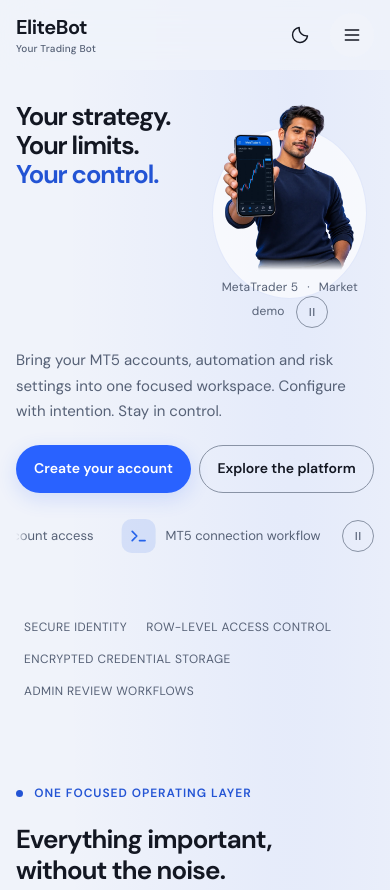
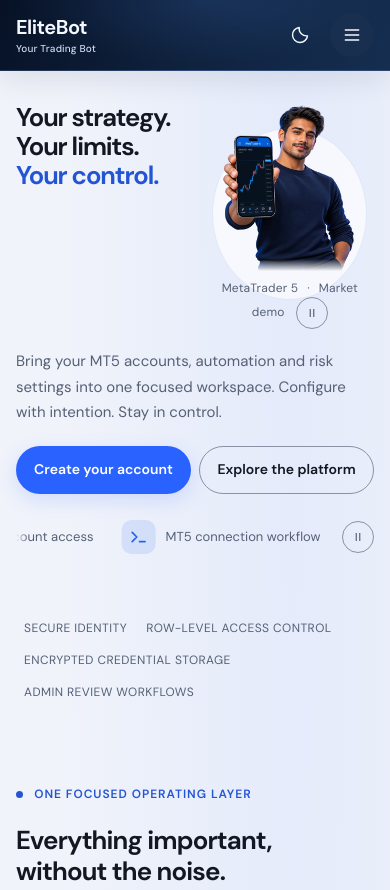
Before and after one commit to Mahiruni/Elitetrade, a website with bundled scripts: page public/index.html in a window 390 px wide. Shown: the top 890 px of the page. Built offline with nearby package versions, Linux system fonts and the light colour scheme; files whose address does not match are found by name.

Commit message:
Give the public header a midnight-blue gradient
Add a subtle sapphire glow, crisp border and soft shadow. Scope high-contrast text and menu colors to the header so the brand, links and controls remain legible in both themes.

Verified desktop and mobile layouts at 320–1440px, both themes, theme switching, mobile menu dismissal and public-page consistency. Whitespace checks passed.

```diff
--- a/public/styles.css
+++ b/public/styles.css
@@ -259,7 +259,14 @@ dialog .actions { margin-top:1.4rem }
 .qr { display:block; width:min(240px,100%); height:auto; margin:1rem auto; border-radius:24px; padding:12px; background:white }
 .secret { overflow-wrap:anywhere; text-align:center; font-size:var(--type-control)}
 /* Public site: editorial composition with a real product workflow. */
-.marketing-header { position:sticky; top:0; z-index:40; border:0; background:color-mix(in srgb,var(--bg) 82%,transparent); backdrop-filter:blur(20px) }
+.marketing-header {
+  --bg:#0a1428; --panel:#111f38; --surface:#192f50;
+  --text:#f5f8ff; --muted:#cedaf0; --accent:#a8c5ff; --control-border:#7790b3;
+  position:sticky; top:0; z-index:40; color:var(--text);
+  border:0; border-bottom:1px solid #8bb3ff30;
+  background:radial-gradient(ellipse at 52% 0%,#4274c532,transparent 64%),linear-gradient(110deg,#071226 0%,#102441 58%,#152e50 100%);
+  box-shadow:0 8px 30px #06112418;
+}
 .marketing-nav { min-height:72px; max-width:1440px; padding:.5rem 2.5rem; margin:auto; display:flex; flex-wrap:wrap; align-items:center; justify-content:space-between; gap:.5rem 1rem }
 .site-brand { flex:none }
 .marketing-links,.marketing-actions { display:flex; align-items:center; gap:1.5rem }
```
